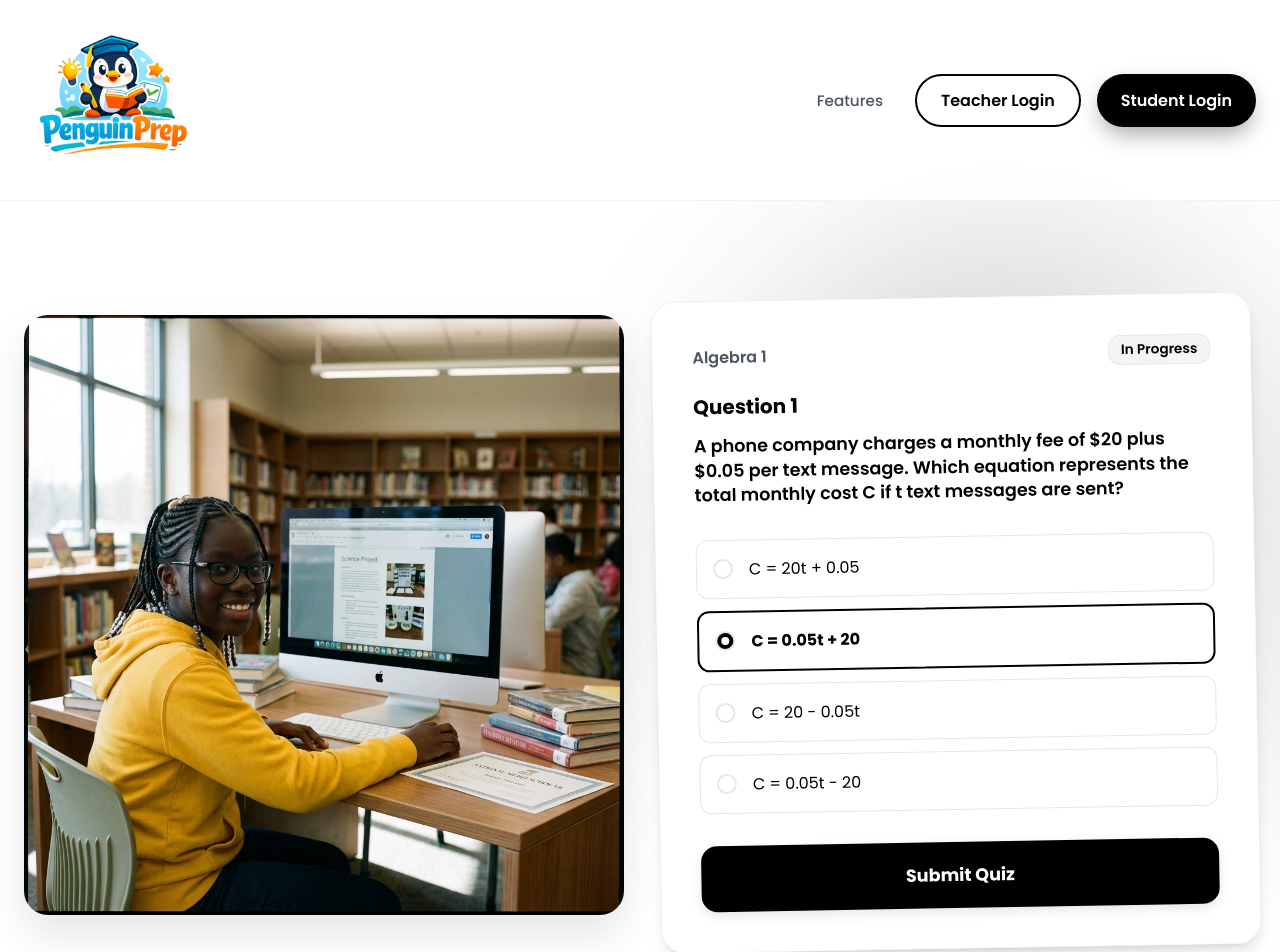
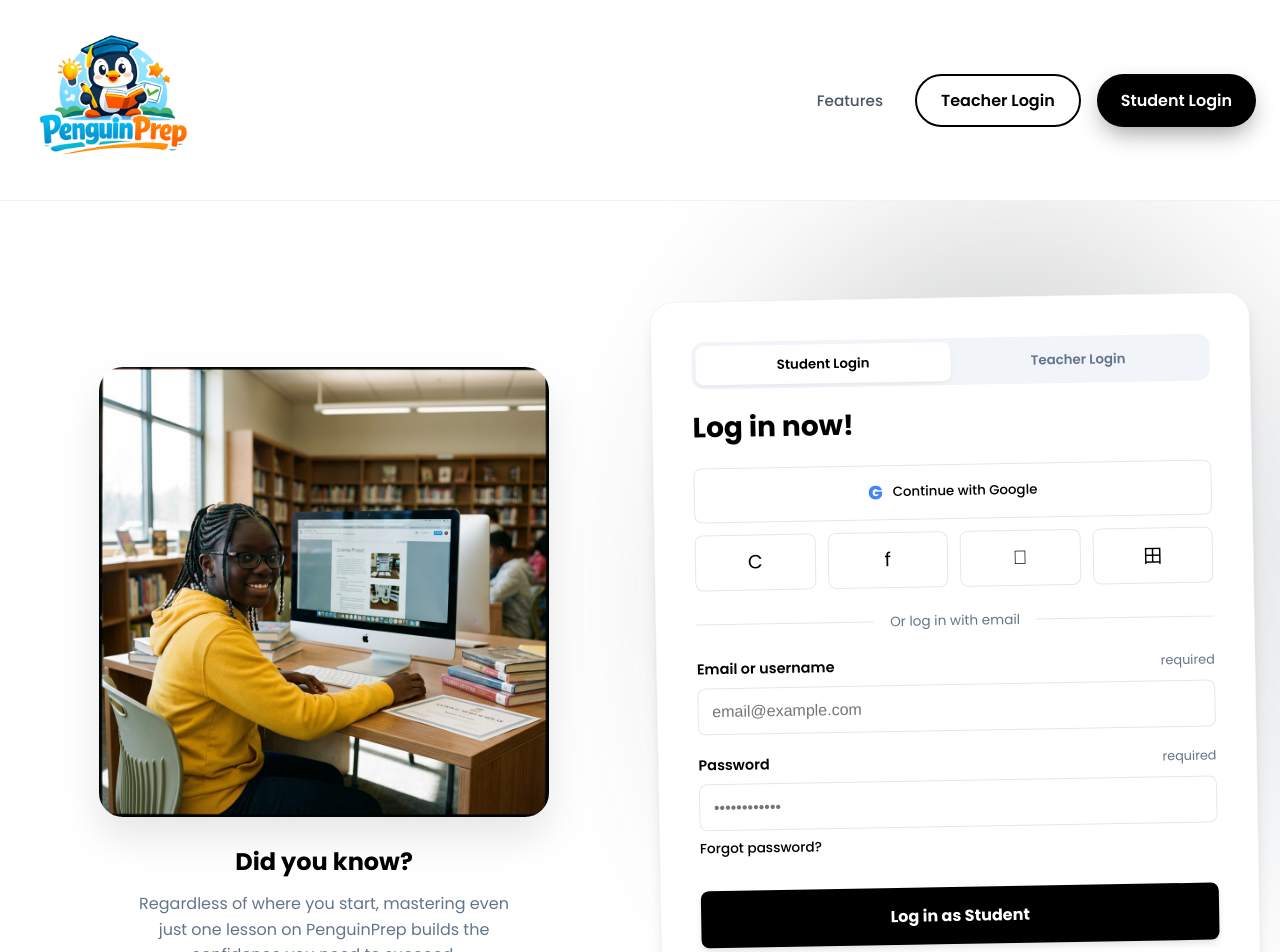
Before and after one commit to eboannan/quiz-platform, a React (Vite) app: page / in a window 1280 px wide. Shown: the top 952 px of the page. Built offline with nearby package versions, Linux system fonts and the light colour scheme; no server answers.

Commit message:
replace hero quiz with login form inspired by reference image

```diff
--- a/src/components/Hero.jsx
+++ b/src/components/Hero.jsx
@@ -1,6 +1,11 @@
+import React, { useState } from 'react';
+import { useNavigate } from 'react-router-dom';
 import studentImage from '../assets/student-image-dark-skin.png';
 
 const Hero = () => {
+    const navigate = useNavigate();
+    const [loginRole, setLoginRole] = useState('student');
+
     return (
         <section className="container grid-cols-2" style={{
             alignItems: 'center',
@@ -8,18 +13,26 @@ const Hero = () => {
             paddingBottom: 'clamp(4rem, 10vh, 8rem)',
             minHeight: '80vh'
         }}>
-            <div className="animate-fade-in">
+            <div className="animate-fade-in" style={{ textAlign: 'center' }}>
                 <img
                     src={studentImage}
                     alt="Student with PenguinPrep"
                     style={{
                         width: '100%',
+                        maxWidth: '450px',
                         height: 'auto',
                         borderRadius: '24px',
                         boxShadow: '0 20px 40px rgba(0,0,0,0.1)',
-                        display: 'block'
+                        display: 'block',
+                        margin: '0 auto 2rem'
                     }}
                 />
+                <div style={{ maxWidth: '400px', margin: '0 auto' }}>
+                    <h3 style={{ fontSize: '1.5rem', fontWeight: '700', marginBottom: '1rem', color: 'var(--color-dark)' }}>Did you know?</h3>
+                    <p style={{ color: '#64748b', lineHeight: '1.6', fontSize: '1rem' }}>
+                        Regardless of where you start, mastering even just one lesson on PenguinPrep builds the confidence you need to succeed.
+                    </p>
+                </div>
             </div>
 
             {/* Visual / Right Side */}
@@ -48,64 +61,155 @@ const Hero = () => {
                     border: '1px solid rgba(0,0,0,0.05)',
                     transform: 'rotate(-1deg)'
                 }}>
-                    {/* Mock UI Card */}
-                    <div style={{ display: 'flex', justifyContent: 'space-between', marginBottom: '1.5rem', alignItems: 'center' }}>
-                        <span style={{ fontWeight: '600', color: 'var(--color-text)' }}>Algebra 1</span>
-                        <span style={{ backgroundColor: '#f3f4f6', color: '#000000', padding: '0.25rem 0.75rem', borderRadius: '12px', fontSize: '0.85rem', fontWeight: '600', border: '1px solid #e5e7eb' }}>In Progress</span>
+                    {/* Role Switcher */}
+                    <div style={{
+                        display: 'flex',
+                        backgroundColor: '#f1f5f9',
+                        padding: '4px',
+                        borderRadius: '12px',
+                        marginBottom: '1.5rem'
+                    }}>
+                        <button
+                            onClick={() => setLoginRole('student')}
+                            style={{
+                                flex: 1,
+                                padding: '0.6rem',
+                                borderRadius: '8px',
+                                border: 'none',
+                                backgroundColor: loginRole === 'student' ? 'white' : 'transparent',
+                                boxShadow: loginRole === 'student' ? '0 2px 4px rgba(0,0,0,0.05)' : 'none',
+                                fontWeight: '600',
+                                color: loginRole === 'student' ? 'var(--color-primary)' : '#64748b',
+                                cursor: 'pointer',
+                                transition: 'all 0.2s'
+                            }}
+                        >Student Login</button>
+                        <button
+                            onClick={() => setLoginRole('teacher')}
+                            style={{
+                                flex: 1,
+                                padding: '0.6rem',
+                                borderRadius: '8px',
+                                border: 'none',
+                                backgroundColor: loginRole === 'teacher' ? 'white' : 'transparent',
+                                boxShadow: loginRole === 'teacher' ? '0 2px 4px rgba(0,0,0,0.05)' : 'none',
+                                fontWeight: '600',
+                                color: loginRole === 'teacher' ? 'var(--color-primary)' : '#64748b',
+                                cursor: 'pointer',
+                                transition: 'all 0.2s'
+                            }}
+                        >Teacher Login</button>
                     </div>
-                    <h3 style={{ marginBottom: '1rem', fontSize: '1.25rem' }}>Question 1</h3>
-                    <p style={{ fontSize: '1.1rem', marginBottom: '2rem', fontWeight: '600', lineHeight: '1.4' }}>
-                        A phone company charges a monthly fee of $20 plus $0.05 per text message. Which equation represents the total monthly cost C if t text messages are sent?
-                    </p>
-                    <div style={{ display: 'flex', flexDirection: 'column', gap: '0.75rem', marginBottom: '2rem' }}>
-                        {[
-                            'C = 20t + 0.05',
-                            'C = 0.05t + 20',
-                            'C = 20 - 0.05t',
-                            'C = 0.05t - 20'
-                        ].map((opt, i) => (
-                            <div key={i} style={{
-                                padding: '1rem',
-                                border: i === 1 ? '2px solid #000000' : '1px solid #e2e8f0',
-                                borderRadius: '12px',
-                                cursor: 'default',
+
+                    {/* Login Form Card */}
+                    <div style={{ marginBottom: '1.5rem' }}>
+                        <h2 style={{ fontSize: '1.75rem', fontWeight: '700', color: 'var(--color-dark)', marginBottom: '1.5rem' }}>Log in now!</h2>
+
+                        {/* Social Logins */}
+                        <div style={{ display: 'flex', flexDirection: 'column', gap: '0.75rem', marginBottom: '1.5rem' }}>
+                            <button style={{
+                                width: '100%',
+                                padding: '0.75rem',
+                                border: '1px solid #e2e8f0',
+                                borderRadius: '8px',
                                 backgroundColor: 'white',
-                                color: 'var(--color-dark)',
-                                fontWeight: i === 1 ? '700' : '400',
-                                display: 'flex',
-                                alignItems: 'center',
-                                gap: '1rem'
-                            }}>
-                                <div style={{
-                                    width: '20px',
-                                    height: '20px',
-                                    borderRadius: '50%',
-                                    border: '2px solid #e2e8f0',
                                 display: 'flex',
                                 alignItems: 'center',
                                 justifyContent: 'center',
-                                    backgroundColor: i === 1 ? '#000000' : 'transparent'
+                                gap: '10px',
+                                cursor: 'pointer',
+                                fontWeight: '500'
                             }}>
-                                    {i === 1 && <div style={{ width: '8px', height: '8px', borderRadius: '50%', backgroundColor: 'white' }} />}
-                                </div>
-                                <span>{opt}</span>
-                            </div>
+                                <span style={{ color: '#4285F4', fontWeight: '900', fontSize: '1.2rem' }}>G</span> Continue with Google
+                            </button>
+                            <div style={{ display: 'grid', gridTemplateColumns: 'repeat(4, 1fr)', gap: '0.75rem' }}>
+                                {['C', 'f', '', '田'].map((icon, i) => (
+                                    <button key={i} style={{
+                                        padding: '0.75rem',
+                                        border: '1px solid #e2e8f0',
+                                        borderRadius: '8px',
+                                        backgroundColor: 'white',
+                                        fontSize: '1.2rem',
+                                        cursor: 'pointer',
+                                        display: 'flex',
+                                        alignItems: 'center',
+                                        justifyContent: 'center'
+                                    }}>{icon}</button>
                                 ))}
                             </div>
-                    <button style={{
+                        </div>
+
+                        <div style={{ display: 'flex', alignItems: 'center', gap: '1rem', marginBottom: '1.5rem', color: '#64748b', fontSize: '0.85rem' }}>
+                            <div style={{ flex: 1, height: '1px', backgroundColor: '#e2e8f0' }}></div>
+                            Or log in with email
+                            <div style={{ flex: 1, height: '1px', backgroundColor: '#e2e8f0' }}></div>
+                        </div>
+
+                        {/* Form Fields */}
+                        <div style={{ display: 'flex', flexDirection: 'column', gap: '1.25rem' }}>
+                            <div>
+                                <div style={{ display: 'flex', justifyContent: 'space-between', marginBottom: '0.5rem' }}>
+                                    <label style={{ fontSize: '0.9rem', fontWeight: '600' }}>Email or username</label>
+                                    <span style={{ fontSize: '0.8rem', color: '#64748b' }}>required</span>
+                                </div>
+                                <input
+                                    type="text"
+                                    placeholder="email@example.com"
+                                    style={{
                                         width: '100%',
-                        padding: '1.25rem',
-                        backgroundColor: '#000000',
+                                        padding: '0.85rem',
+                                        borderRadius: '8px',
+                                        border: '1px solid #e2e8f0',
+                                        fontSize: '1rem'
+                                    }}
+                                />
+                            </div>
+                            <div>
+                                <div style={{ display: 'flex', justifyContent: 'space-between', marginBottom: '0.5rem' }}>
+                                    <label style={{ fontSize: '0.9rem', fontWeight: '600' }}>Password</label>
+                                    <span style={{ fontSize: '0.8rem', color: '#64748b' }}>required</span>
+                                </div>
+                                <input
+                                    type="password"
+                                    placeholder="••••••••••••"
+                                    style={{
+                                        width: '100%',
+                                        padding: '0.85rem',
+                                        borderRadius: '8px',
+                                        border: '1px solid #e2e8f0',
+                                        fontSize: '1rem'
+                                    }}
+                                />
+                                <a href="#" style={{ display: 'block', marginTop: '0.5rem', fontSize: '0.85rem', color: 'var(--color-primary)', textDecoration: 'none', fontWeight: '500' }}>Forgot password?</a>
+                            </div>
+                        </div>
+
+                        <button
+                            onClick={() => navigate(loginRole === 'student' ? '/student/login' : '/teacher/login')}
+                            style={{
+                                width: '100%',
+                                padding: '1rem',
+                                backgroundColor: 'var(--color-primary)',
                                 color: 'white',
                                 border: 'none',
-                        borderRadius: '16px',
+                                borderRadius: '8px',
                                 fontWeight: '700',
-                        fontSize: '1.1rem',
+                                fontSize: '1rem',
+                                marginTop: '2rem',
                                 cursor: 'pointer',
-                        boxShadow: '0 4px 12px rgba(0,0,0,0.1)'
-                    }}>
-                        Submit Quiz
+                                boxShadow: '0 4px 6px rgba(0,0,0,0.1)'
+                            }}
+                        >
+                            Log in as {loginRole.charAt(0).toUpperCase() + loginRole.slice(1)}
                         </button>
+
+                        <div style={{ marginTop: '1.5rem', textAlign: 'center', fontSize: '0.85rem', color: '#64748b' }}>
+                            Need an account? <span
+                                onClick={() => navigate('/student/login')}
+                                style={{ color: 'var(--color-primary)', textDecoration: 'none', fontWeight: '700', cursor: 'pointer' }}
+                            >Sign up today</span>
+                        </div>
+                    </div>
                 </div>
             </div>
         </section>
```
Lines whose indentation alone changed are shown as unchanged.
